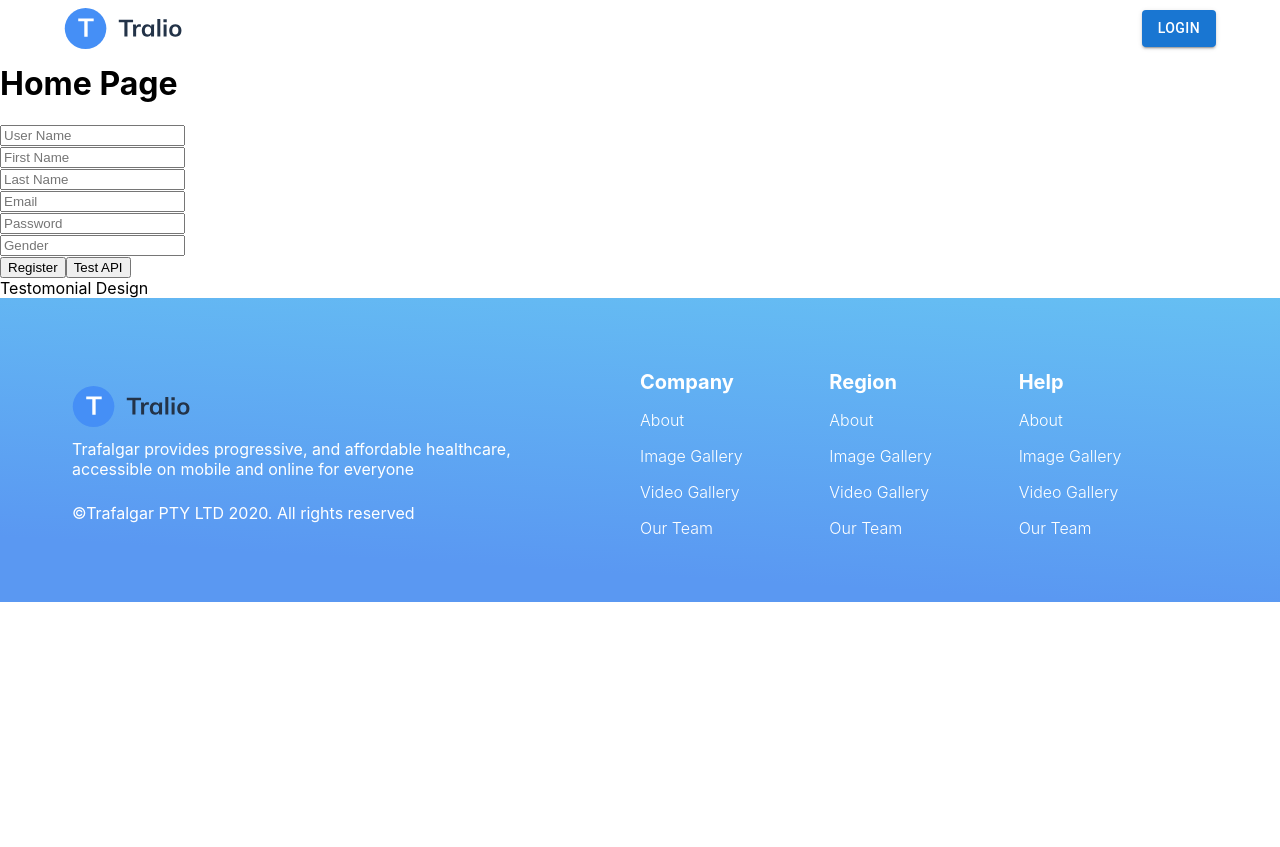
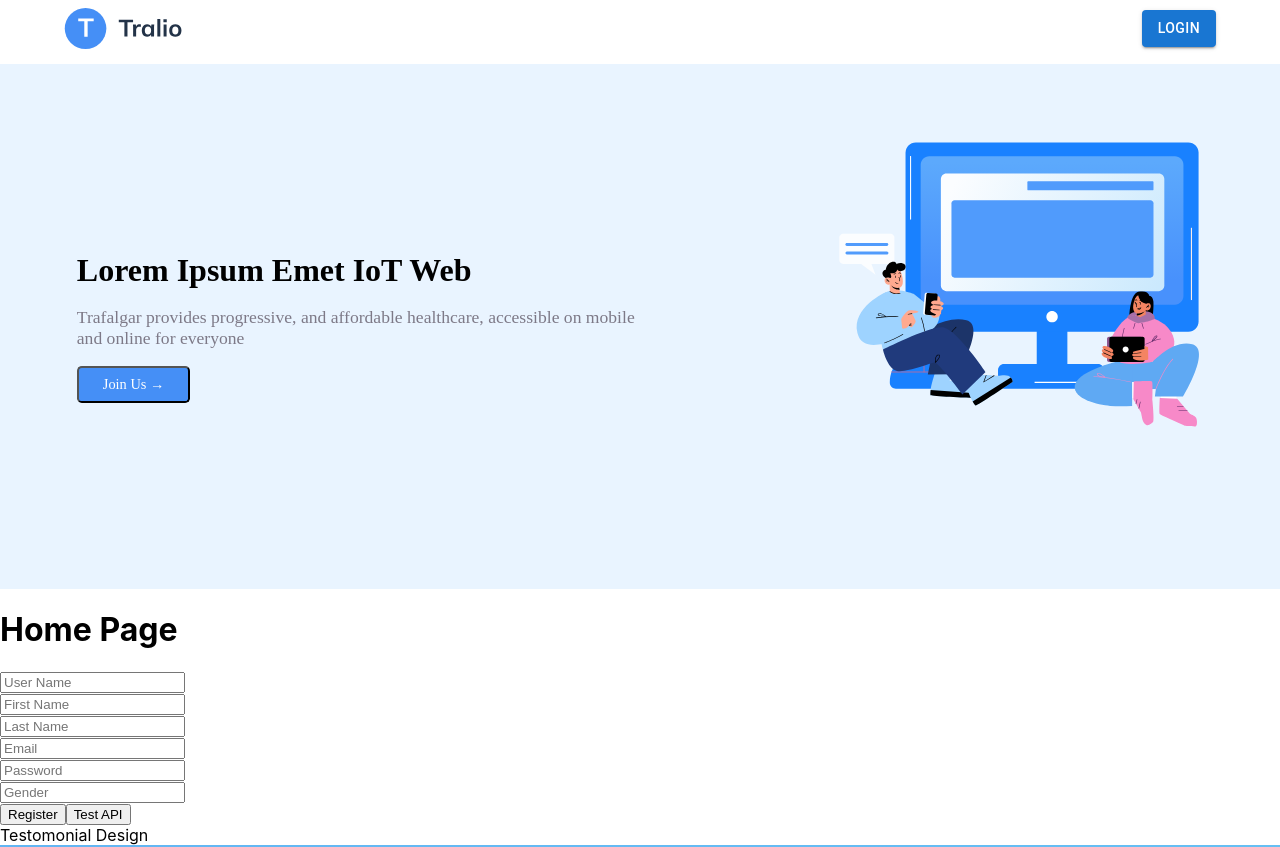
Before and after one commit to iot-lab-kiit/tralio-frontend, a Next.js app: page / in a window 1280 px wide. Shown: the top 847 px of the page. Before the commit the page ends 800 px from the top, so only its background shows below. Built offline with nearby package versions, Linux system fonts and the light colour scheme.

Commit message:
Top Landing Screen

```diff
--- /dev/null
+++ b/components/LandingPage/TopLandingScreen.jsx
@@ -0,0 +1,32 @@
+import React from 'react'
+import Image from 'next/image'
+import SideImage from '../../public/images/mainSidePic.svg'
+import styles from './TopLandingScreen.module.css'
+
+function TopLandingScreen() {
+    return (
+        <div className={styles.bg}>
+            <div className={styles.container}>
+                <div className={styles.box1}>
+                    <div className={styles.heading}>
+                        Lorem Ipsum Emet IoT Web
+                    </div>
+                    <div className={styles.descMain}>
+                        <p className={styles.desc}>
+                            Trafalgar provides progressive, and affordable
+                            healthcare, accessible on mobile and online
+                            for everyone
+                        </p>
+                    </div>
+                    <button href="#" className={styles.bt}>Join Us &rarr;</button>
+                </div>
+
+                <div className={styles.box2}>
+                    <Image src={SideImage} alt="Pic" className={styles.imgSize} />
+                </div>
+            </div>
+        </div>
+    )
+}
+
+export default TopLandingScreen
--- /dev/null
+++ b/components/LandingPage/TopLandingScreen.module.css
@@ -0,0 +1,251 @@
+.bg {
+    background-color: #e9f4ff;
+    padding: 0.8rem;
+  }
+
+  .flex{
+    display: flex;
+  }
+
+  .container {
+    display: flex;
+    flex-direction: column-reverse;
+    align-items: center;
+    justify-content: space-evenly;
+    margin: 0rem 6rem;
+  }
+
+  .box1 {
+    display: flex;
+    flex-direction: column;
+    align-items: flex-start;
+    width: 90%;
+    height: 90%;
+    margin: 1.5rem 10rem;
+  }
+
+  .heading {
+    font-family: Mulish;
+    font-style: normal;
+    font-weight: bold;
+    font-size: 2.5rem;
+    line-height: 3.5rem;
+  }
+
+  .desc {
+    font-family: Mulish;
+    font-style: normal;
+    font-weight: 300;
+    font-size: 1.4rem;
+    line-height: 2rem;
+    color: #7D7987;
+  }
+
+  .box2 {
+    display: flex;
+    align-items: center;
+    justify-content: center;
+    width: 50%;
+    height: auto;
+  }
+
+  .textJustify {
+    text-align: justify;
+  }
+
+  .imgSize {
+    display: flex;
+    width: 75vw;
+    height: 75vh;
+  }
+
+  .bt{
+    display: flex;
+    padding: 1.2vw 1.6vw;
+    font-size: 2.2vw;
+    border-radius: 0.5rem;
+    background-color: #458FF6;
+    color: white;
+    font-family: 'Mulish';
+    font-style: normal;
+  }
+
+  /* --------below sm------- */
+  @media (min-width: 300px) {
+    .container{
+        margin: 0rem 0.3rem;
+    }
+    .heading {
+      text-align: left;
+      font-size: 1rem;
+      line-height: 1rem;
+    }
+    .desc {
+      font-size: 0.7rem;
+      line-height: 0.8rem;
+      text-align: left;
+    }
+    .imgSize {
+      width: 80vw;
+      /* height: 100%; */
+      display: flex;
+    }
+    .bt{
+      font-size: 0.55rem;
+      padding: 0.3rem 1rem;
+      border-radius: 0.3rem;
+    }
+  }
+
+
+  @media (min-width: 400px) {
+    .container{
+        margin: 0rem 2rem;
+    }
+    .heading {
+      text-align: left;
+      font-size: 1.2rem;
+      line-height: 1.2rem;
+      text-align: center;
+    }
+    .desc {
+      font-size: 0.9rem;
+      line-height: 1rem;
+      text-align: left;
+    }
+    /* .imgSize {
+      width: 75vw;
+      height: 50vw;
+      display: flex;
+    } */
+    .bt{
+      font-size: 0.6rem;
+      padding: 0.3rem 1.1rem;
+      border-radius: 0.3rem;
+    }
+  }
+
+
+  /* --------sm------- */
+  @media (min-width: 640px) {
+    .heading {
+      text-align: center;
+      font-size: 1.8rem;
+      line-height: 2.5rem;
+    }
+    .container{
+        margin: 0rem 2rem;
+    }
+    .desc {
+      font-size: 1rem;
+      line-height: 1.3rem;
+      text-align: left;
+    }
+    .bt{
+      font-size: 0.8rem;
+      padding: 0.5rem 1.5rem;
+    }
+  }
+  /* --------md------- */
+  @media (min-width: 768px) {
+    .heading {
+      text-align: center;
+      font-size: 1.8rem;
+      line-height: 2.2rem;
+    }
+    .container{
+        margin: 0rem 2rem;
+    }
+    .desc {
+      font-size: 1.1rem;
+      line-height: 1.3rem;
+      /* text-align: center; */
+    }
+    .imgSize {
+      width: 75vw;
+      height: 35vw;
+      display: flex;
+    }
+    .bt{
+      font-size: 0.8rem;
+      padding: 0.5rem 1.5rem;
+    }
+  }
+  /* --------lg------- */
+  @media (min-width: 1024px) {
+    .container {
+      display: flex;
+      flex-direction: row;
+    align-items: flex-start;
+    }
+    .heading {
+      text-align: left;
+      font-size: 1.7rem;
+      line-height: 1.6rem;
+    }
+    .desc {
+      font-size: 1rem;
+      line-height: 1.1rem;
+      text-align: left;
+    }
+    .box1 {
+      margin: 0.8rem 2rem;
+      padding: 20vh 0;
+    }
+    .box2 {
+      height: auto;
+      width: 50%;
+    }
+    .imgSize {
+      width: 60vw;
+      height: 90vh;
+      display: flex;
+    }
+    .bt{
+      font-size: 0.9rem;
+      padding: 0.6rem 1.5rem;
+    }
+  }
+  /* --------xl------- */
+  @media (min-width: 1280px) {
+    .heading {
+      text-align: left;
+      font-size: 2rem;
+      line-height: 2.5rem;
+    }
+    .desc {
+      text-align: left;
+      font-size: 1.1rem;
+      line-height: 1.3rem;
+      width: 80%;
+    }
+    .bt{
+      font-size: 0.9rem;
+      padding: 0.5rem 1.5rem;
+    }
+  }
+  /* --------2xl------- */
+  @media (min-width: 1536px) {
+    .heading {
+      text-align: left;
+      font-size: 2.7rem;
+      line-height: 2.9rem;
+    }
+    .desc {
+      text-align: left;
+      font-size: 1.6rem;
+      line-height: 1.7rem;
+      width: 80%;
+    }
+    .box1 {
+      margin: 0.8rem 3rem;
+      width: 60%;
+    }
+    .box2 {
+      height: auto;
+    }
+    .bt{
+      font-size: 1rem;
+      padding: 0.6rem 1.6rem;
+    }
+  }
--- a/container/Home/HomePage.jsx
+++ b/container/Home/HomePage.jsx
@@ -3,6 +3,7 @@ import { test, registerUser } from "../../TralioAPI/tralio";
 import { useState } from "react";
 import registerForm from "../../TralioAPI/registerForm";
 import Testomonial from "../../components/Testimonial/Testimonial";
+import TopLandingScreen from "../../components/LandingPage/TopLandingScreen";
 
 //Material UI
 import Box from "@mui/material/Box";
@@ -81,10 +82,11 @@ function HomePage() {
 
   return (
     <div>
+      <TopLandingScreen />
       <h1>Home Page</h1>
 
+
       {registerForm.map(generateSignUpForm)}
-
 
       <button onClick={handleRegistration}>Register</button>
 
```
Also changed, not shown: public/images/mainSidePic.svg (added), 1 other file (tests, documents, lock files or other folders).
